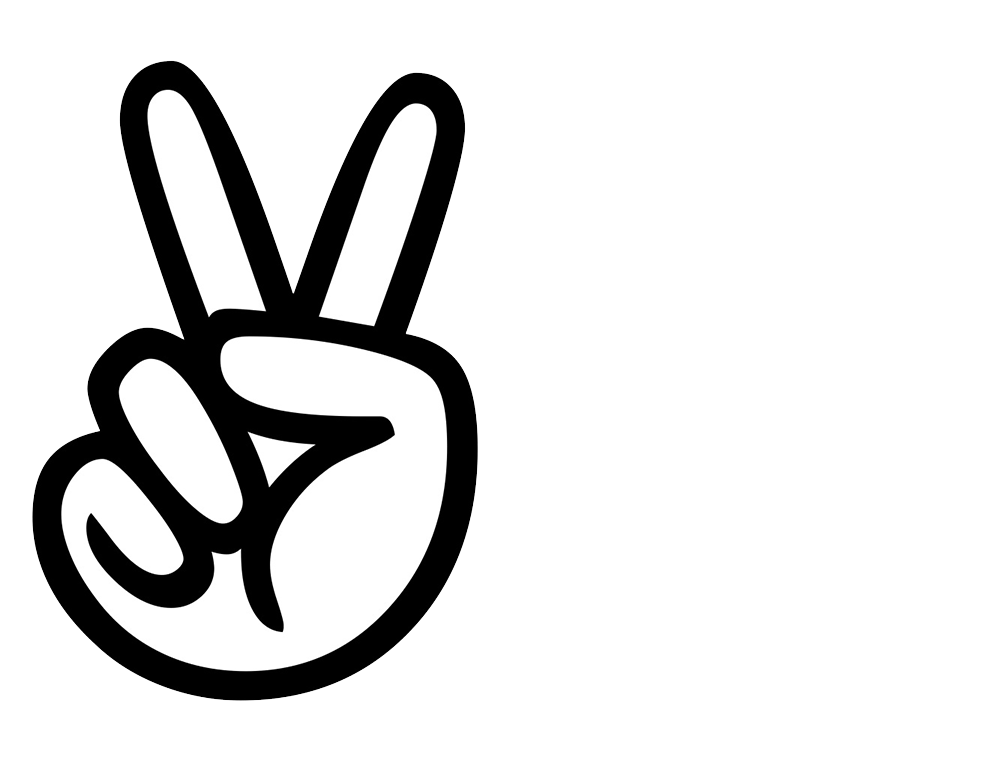
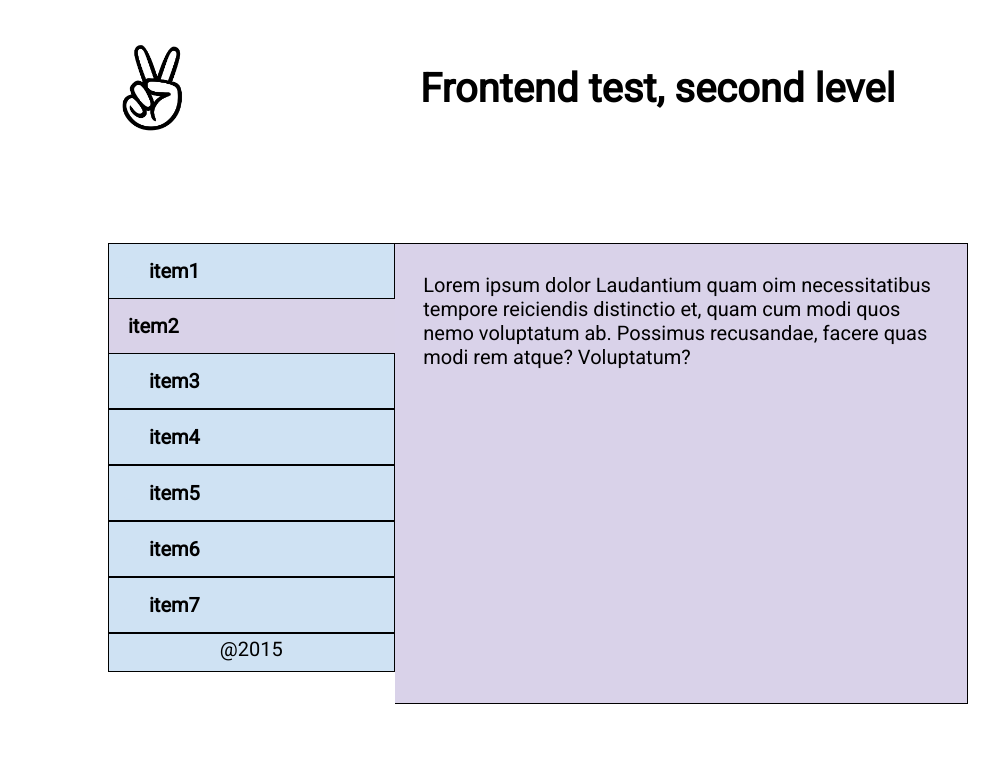
Before and after one commit to vikafrostb10/practiceWork3, a plain HTML site: page index.html in a window 1280 px wide. Shown: the top 780 px of the page, without its empty margins (122-1121 px from the left). Drawn offline with nearby package versions, Linux system fonts and the light colour scheme; files that its build step writes are made by us from their sources.

Commit message:
Updated .scss file

```diff
--- a/index.html
+++ b/index.html
@@ -7,6 +7,7 @@
     <meta http-equiv="X-UA-Compatible" content="ie=edge">
     <title>Viktoriia_lab3</title>
     <link rel="stylesheet" href="style.css">
+    <link href="https://fonts.googleapis.com/css?family=Roboto&display=swap" rel="stylesheet">
 </head>
 
 <body>
--- a/style.scss
+++ b/style.scss
@@ -0,0 +1,147 @@
+$colorOfTextBlock: #cfe2f3;
+$black: #000000;
+$light: #fff;
+$font:'Roboto',
+sans-serif;
+body {
+    position: relative;
+    font-family: $font;
+    color: $black;
+    font-size: 20px;
+}
+
+img {
+    height: 100px;
+    width: 100px;
+}
+
+.title {
+    margin-right: 3%;
+}
+
+header {
+    margin-top: 3%;
+    display: flex;
+    justify-content: space-evenly;
+}
+
+.grid {
+    list-style: none;
+    margin-left: 40px;
+}
+
+.gc {
+    box-sizing: border-box;
+    display: inline-block;
+    margin-right: -.25em;
+    min-height: 1px;
+    padding-left: 0px;
+    vertical-align: top;
+}
+
+.items {
+    width: 33.33333%;
+    font-family: $font;
+}
+
+.textBlock {
+    width: 66.66666%;
+    font-family: $font;
+}
+
+.products {
+    position: relative;
+    max-width: 900px;
+    margin: 100px auto 0;
+}
+
+.products .menu div {
+    padding: 15px 20px 15px 40px;
+    color: $black;
+    background: $colorOfTextBlock;
+    cursor: pointer;
+    position: relative;
+    vertical-align: middle;
+    font-weight: 700;
+    -webkit-transition: 1s all cubic-bezier(0.075, 0.82, 0.165, 1);
+    transition: 1s all cubic-bezier(0.075, 0.82, 0.165, 1);
+    border: 1px solid $black;
+}
+
+.products .menu div span.light {
+    height: 10px;
+    width: 10px;
+    position: absolute;
+    top: 24px;
+    left: 15px;
+    background-color: $colorOfTextBlock;
+    border-radius: 100%;
+    -webkit-transition: 1s all cubic-bezier(0.075, 0.82, 0.165, 1);
+    transition: 1s all cubic-bezier(0.075, 0.82, 0.165, 1);
+}
+
+.products .menu div.active span.light {
+    background-color: $black;
+    left: 0;
+    height: 100%;
+    width: 1px;
+    top: 0;
+    border-radius: 0;
+}
+
+.products .menu div.active {
+    color: $black;
+    background-color: #d9d2e8;
+    padding: 15px 20px 15px 20px;
+    border: none;
+}
+
+.footer {
+    height: 17px;
+    display: flex;
+    padding: 10px;
+    align-items: flex-end;
+    justify-content: center;
+    color: $black;
+    background: $colorOfTextBlock;
+    border: 1px solid $black;
+}
+
+ul.nacc {
+    position: relative;
+    height: 0px;
+    list-style: none;
+    margin: 0;
+    padding: 0;
+    -webkit-transition: 0.5s all cubic-bezier(0.075, 0.82, 0.165, 1);
+    transition: 0.5s all cubic-bezier(0.075, 0.82, 0.165, 1);
+}
+
+ul.nacc li {
+    opacity: 0;
+    -webkit-transform: translateX(50px);
+    transform: translateX(50px);
+    position: absolute;
+    list-style: none;
+    -webkit-transition: 1s all cubic-bezier(0.075, 0.82, 0.165, 1);
+    transition: 1s all cubic-bezier(0.075, 0.82, 0.165, 1);
+    background-color: #d9d2e9;
+    padding: 5%;
+    height: 50.2vh;
+    border-top: 1px solid $black;
+    border-right: 1px solid $black;
+    border-bottom: 1px solid $black;
+}
+
+ul.nacc li.active {
+    -webkit-transition-delay: .3s;
+    transition-delay: .3s;
+    z-index: 2;
+    opacity: 1;
+    -webkit-transform: translateX(0px);
+    transform: translateX(0px);
+}
+
+ul.nacc li p {
+    margin: 0;
+}
```
